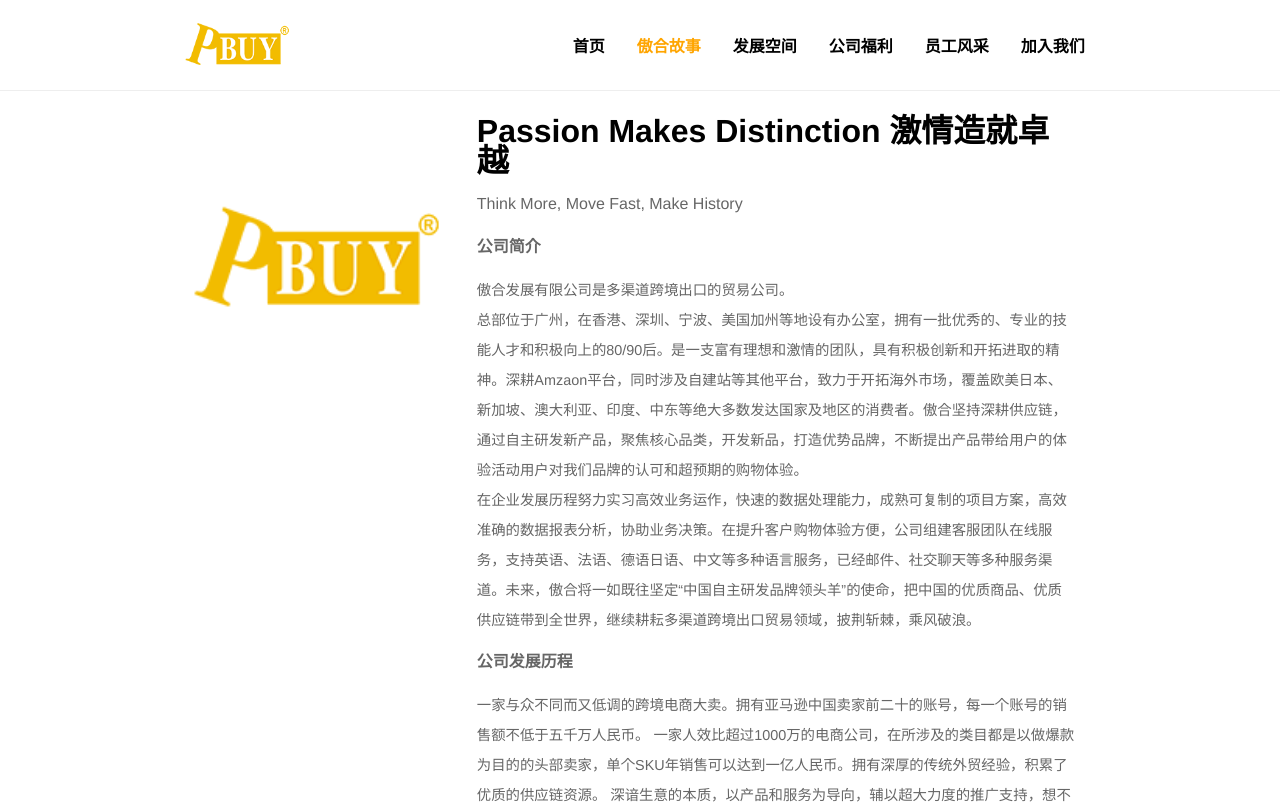
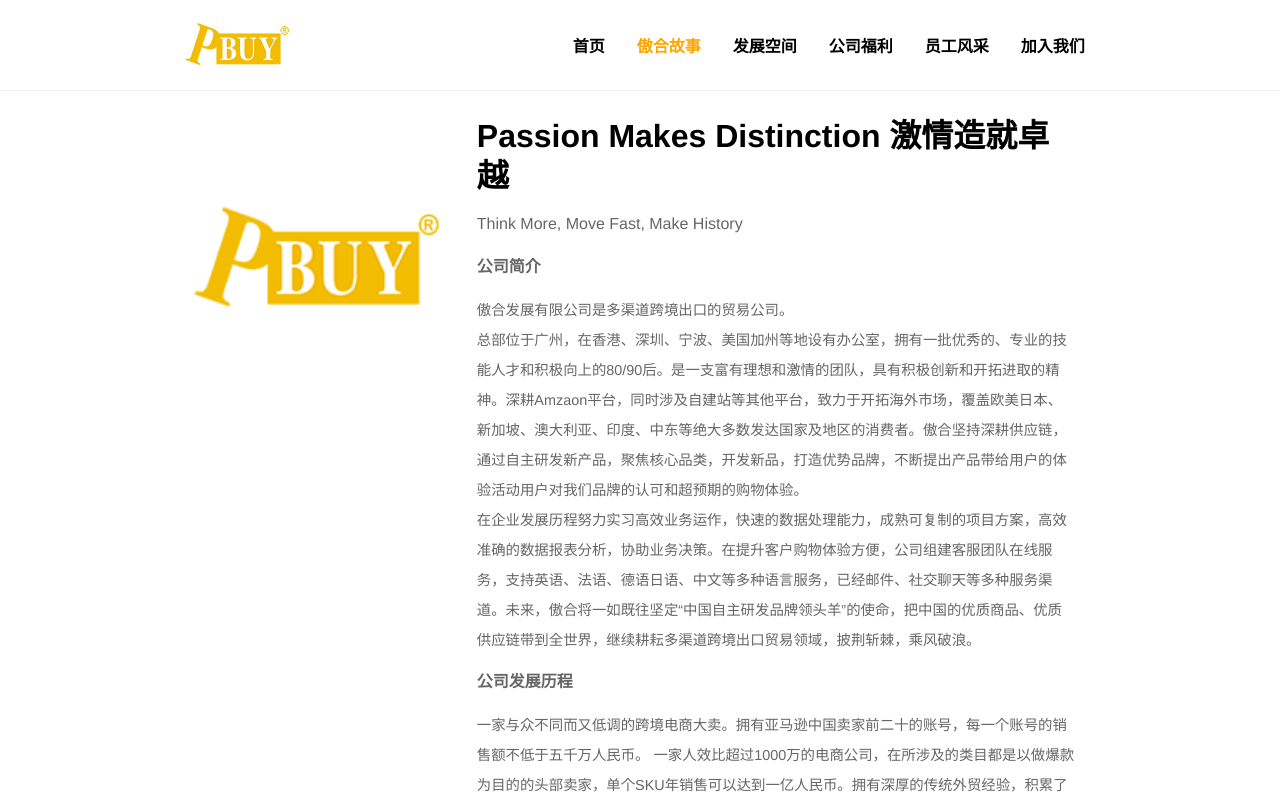
Before and after one commit to eddie-jzh/homepage, a Vue app: page /about in a window 1280 px wide. Shown: the top 804 px of the page. Built offline with nearby package versions, Linux system fonts and the light colour scheme.

Commit message:
update layout

```diff
--- a/src/views/AboutView.vue
+++ b/src/views/AboutView.vue
@@ -70,6 +70,7 @@ export default {
     color: #000;
     font-size: 2rem;
     font-weight: bold;
+    line-height: 40px;
 }
 
 #intro .right .culture {
```
